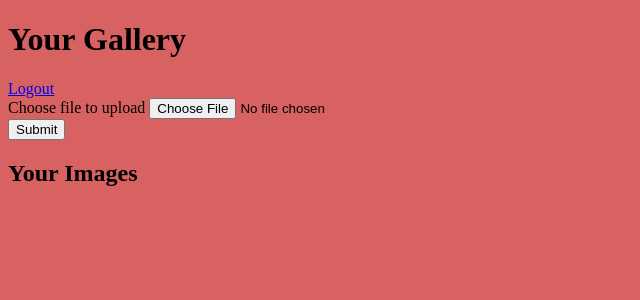
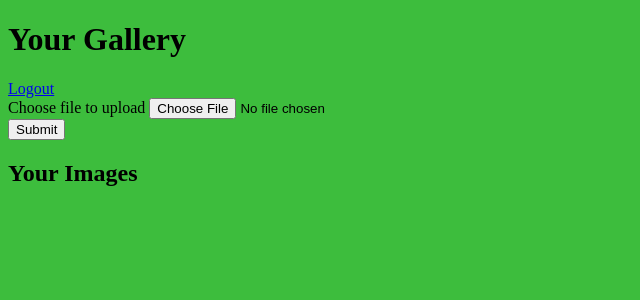
Before and after one commit to sivanandakapu/projcet3, a Flask app: template templates/index.html in a window 1280 px wide. Shown: the top 300 px of the page, without its empty margins (0-640 px from the left). Run offline with Flask 3, Linux system fonts and the light colour scheme; the template is opened without the code that fills it, so the values that code supplies are empty.

Commit message:
Changed BG color

```diff
--- a/static/style.css
+++ b/static/style.css
@@ -1,3 +1,3 @@
 body{
-    background-color: rgb(216, 97, 97);
+    background-color: rgb(61, 189, 61);
 }
```
